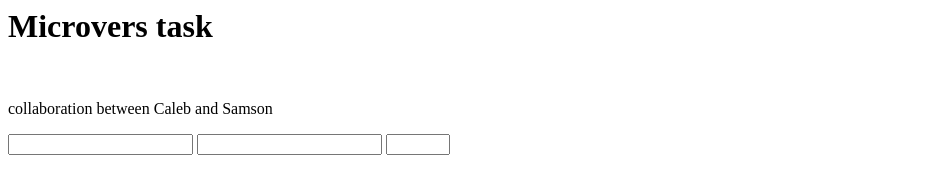
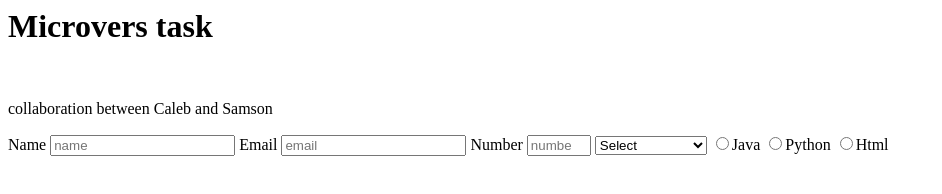
Before and after one commit to m05e5/Microvers_task, a plain HTML site: page index.html in a window 1280 px wide. Shown: the whole page, without its empty margins (0-942 px from the left). Drawn offline with Linux system fonts and the light colour scheme.

Commit message:
Fourth Commit

```diff
--- a/index.html
+++ b/index.html
@@ -7,12 +7,25 @@
         <H1 id="title">Microvers task</H1></br>
         <p id="description">collaboration between Caleb and Samson</p>
         <form action="" id="survey-form">
+       <label id="name-label" for="">Name
+        <input type="text" id="name" placeholder="name" required>
+    </label>
+        <label id="email-label" for=""> Email
+        <input type="email" name="" id="email" placeholder="email" required>
+    </label>
+        <label id="number-label" for=""> Number
+        <input type="number" name="" min="0" max="100" id="number" placeholder="number" required>
+    </label>
 
-        <input type="text" id="name" required>
-        <input type="email" name="" id="email" required>
-        <input type="number" name="" min="0" max="100" id="number" required>
+    <select name="" id="dropdown">
+        <option value="">Select</option>
+        <option value="">Credit Card</option>
+        <option value="">Bank XCheque</option>
 
-
+    </select>
+        <input type="radio" value="1" name="r1">Java
+        <input type="radio" value="2" name="r1">Python
+        <input type="radio" value="3" name="r1">Html
         </form>
 
         <script src="https://cdn.freecodecamp.org/testable-projects-fcc/v1/bundle.js">
```
